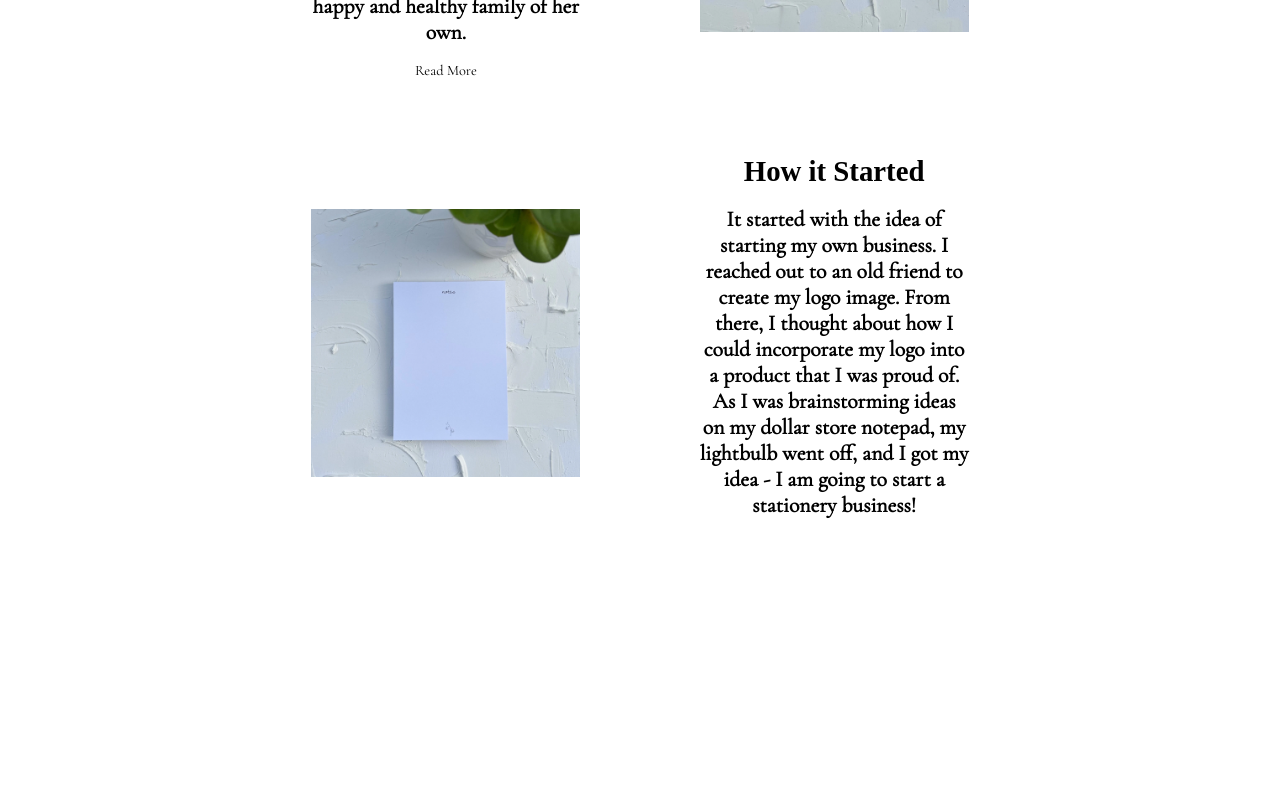
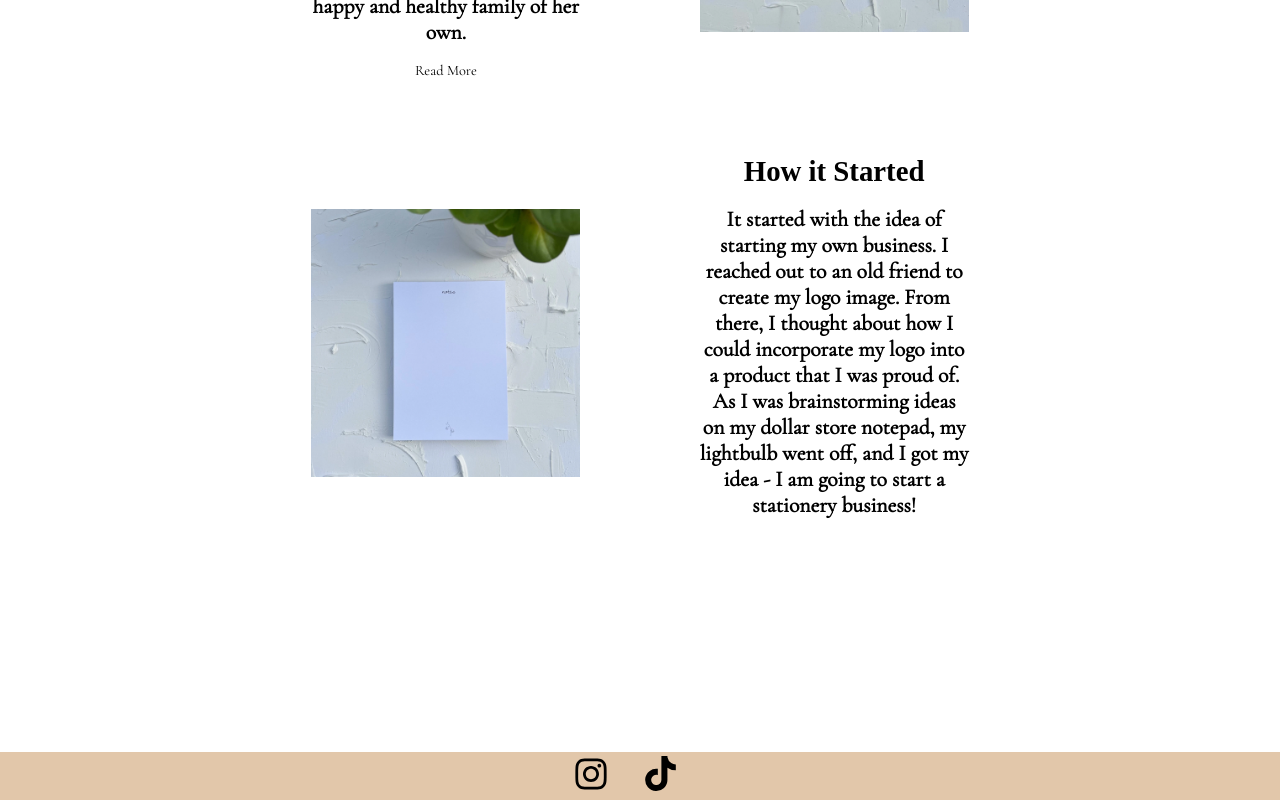
Before and after one commit to Matthewpimentel/lilypadpaper, a React (Create React App) app: page / in a window 1280 px wide. Shown: the part 1243-2043 px from the top of the page. Before the commit the page ends 1835 px from the top, so only its background shows below. Built offline with nearby package versions, Linux system fonts and the light colour scheme; a web font is replaced by a local one.

Commit message:
added footer

```diff
--- a/src/App.css
+++ b/src/App.css
@@ -8,10 +8,6 @@ body {
      -moz-user-select: none;
       -ms-user-select: none;
           user-select: none;
-}
-
-html {
-  height: 100%;
 }
 
 .banner {
@@ -196,6 +192,7 @@ html {
   border-color: #e2c7aa;
   border-style: solid;
   color: #e2c7aa;
+  font-size: 1.2em;
   cursor: pointer;
 }
 
@@ -712,9 +709,9 @@ form button {
   float: right;
   margin-right: 10vw;
   background-color: white;
-  border-color: #e2c7aa;
-  border-style: solid;
+  border: 0.1em solid #e2c7aa;
   color: #e2c7aa;
+  font-size: 2rem;
 }
 
 form button:active {
@@ -723,8 +720,32 @@ form button:active {
   border-color: white;
 }
 
-div {
+.footer {
+  display: -webkit-box;
+  display: -ms-flexbox;
+  display: flex;
   position: relative;
+  -webkit-box-orient: horizontal;
+  -webkit-box-direction: normal;
+      -ms-flex-direction: row;
+          flex-direction: row;
+  -webkit-box-pack: center;
+      -ms-flex-pack: center;
+          justify-content: center;
+  -webkit-box-align: center;
+      -ms-flex-align: center;
+          align-items: center;
+  text-align: center;
+  bottom: 0;
+  margin-top: 30vh;
+  width: 100%;
+  background-color: #e2c7aa;
+  height: 6vh;
+}
+
+.footer a {
+  margin-right: 2em;
+  color: black;
 }
 
 .preorder {
--- a/src/App.js
+++ b/src/App.js
@@ -8,6 +8,7 @@ import Preorder from "./components/Preorder";
 import Home from "./components/Home";
 import BannerMessage from "./components/BannerMessage";
 import Success from "./components/Success";
+import Footer from "./components/Footer";
 
 function App() {
   const options = {
@@ -44,6 +45,7 @@ function App() {
           </Route>
         </Switch>
       </BrowserRouter>
+      <Footer />
     </div>
   );
 }
--- a/src/App.scss
+++ b/src/App.scss
@@ -8,12 +8,7 @@ body {
   height: 100%;
   min-height: 100%;
   font-family: $default-font;
-
   user-select: none;
-}
-
-html {
-  height: 100%;
 }
 
 //Banner
@@ -186,6 +181,7 @@ html {
   border-color: $background-color;
   border-style: solid;
   color: $background-color;
+  font-size: 1.2em;
   cursor: pointer;
 }
 
@@ -592,9 +588,9 @@ form button {
   float: right;
   margin-right: 10vw;
   background-color: white;
-  border-color: $background-color;
-  border-style: solid;
+  border: 0.1em solid $background-color;
   color: $background-color;
+  font-size: 2rem;
 }
 
 form button:active {
@@ -604,11 +600,24 @@ form button:active {
 }
 
 //Footer
-
-div {
+.footer {
+  display: flex;
   position: relative;
+  flex-direction: row;
+  justify-content: center;
+  align-items: center;
+  text-align: center;
+  bottom: 0;
+  margin-top: 30vh;
+  width: 100%;
+  background-color: $background-color;
+  height: 6vh;
 }
 
+.footer a {
+  margin-right: 2em;
+  color: black;
+}
 //preorder
 
 .preorder {
--- /dev/null
+++ b/src/components/Footer.js
@@ -0,0 +1,18 @@
+import { Link } from "react-router-dom";
+import { AiOutlineInstagram } from "react-icons/ai";
+import { FaTiktok } from "react-icons/fa";
+
+const Footer = () => {
+  return (
+    <div className="footer">
+      <a href="https://www.instagram.com/lilypadpaper.co/" target={"_blank"}>
+        <AiOutlineInstagram size={40} />
+      </a>
+      <a href="https://www.tiktok.com/@lilypadpaper.co" target={"_blank"}>
+        <FaTiktok size={35} />
+      </a>
+    </div>
+  );
+};
+
+export default Footer;
```
Also changed, not shown: public/index.html (+0 -23 lines), 1 other file (tests, documents, lock files or other folders).
